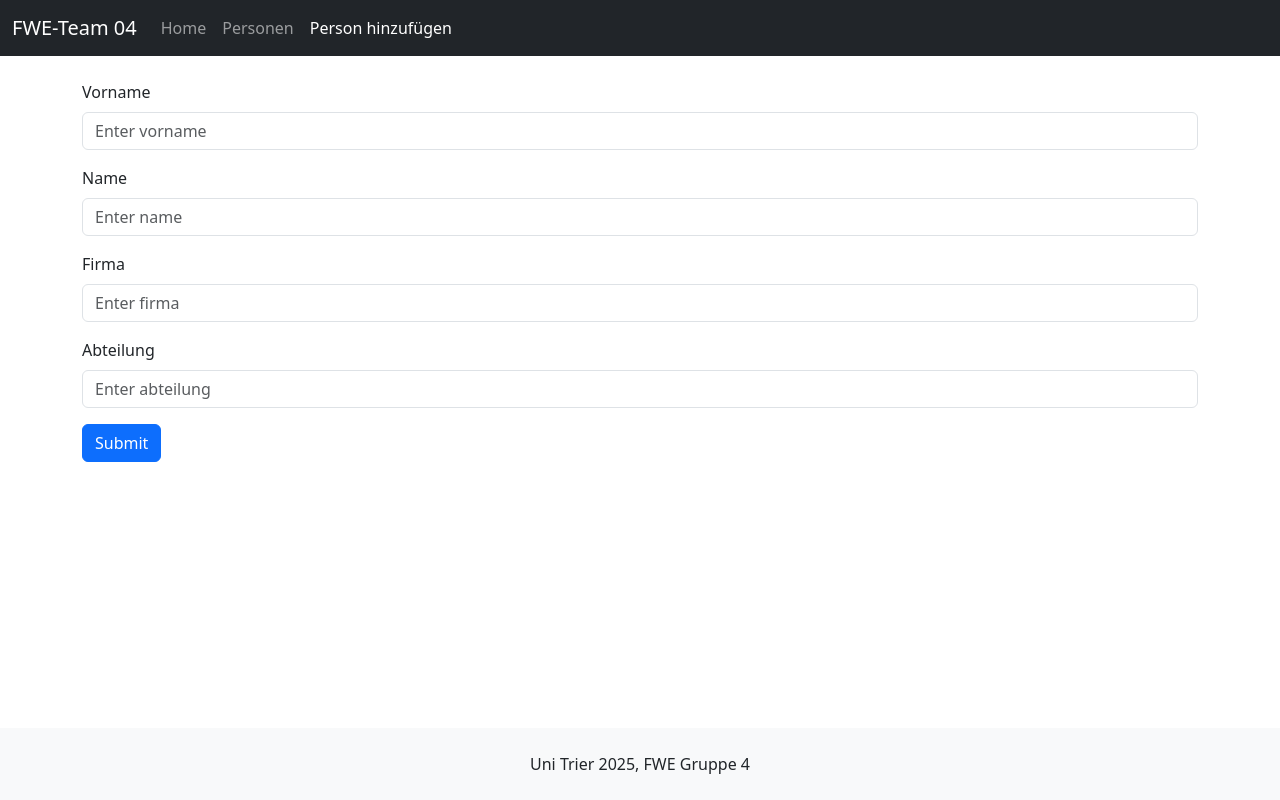
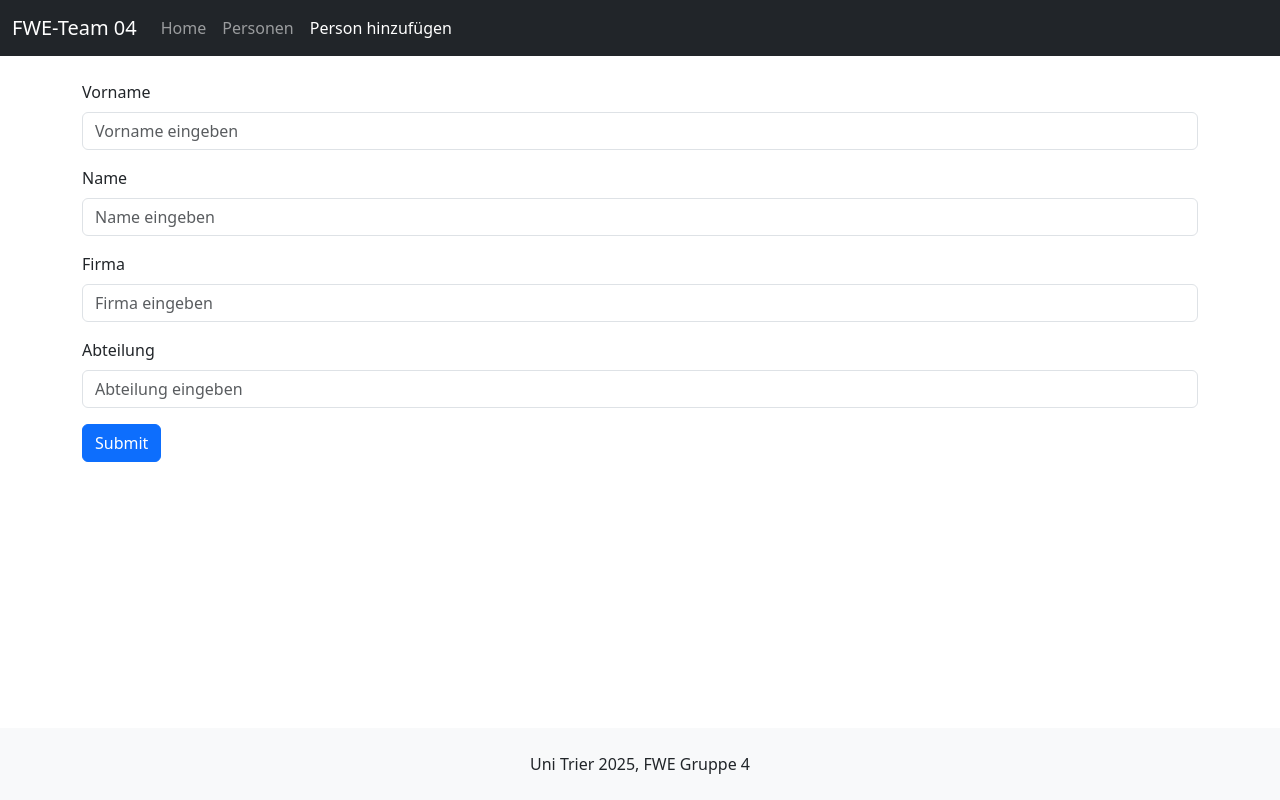
Before and after one commit to niklos01/fwe_04_react, a React (Vite) app: page /addperson in a window 1280 px wide. Built offline with nearby package versions, Linux system fonts and the light colour scheme.

Commit message:
feat: refactor form component to use FormInput for input fields

```diff
--- a/src/components/form.jsx
+++ b/src/components/form.jsx
@@ -1,4 +1,5 @@
 import { useState } from 'react';
+import FormInput from './form/FormInput';
 
 function Form() {
     const [name, setName] = useState('');
@@ -31,58 +32,34 @@ function Form() {
 
     return (
         <form onSubmit={sendToApi}>
-            <div className="mb-3">
-                <label htmlFor="vorname" className="form-label">
-                    Vorname
-                </label>
-                <input
-                    type="text"
-                    className="form-control"
+            <FormInput
+                label="Vorname"
                 id="vorname"
                 value={vorname}
                 onChange={(e) => setVorname(e.target.value)}
-                    placeholder="Enter vorname"
+                placeholder="Vorname eingeben"
             />
-            </div>
-            <div className="mb-3">
-                <label htmlFor="name" className="form-label">
-                    Name
-                </label>
-                <input
-                    type="text"
-                    className="form-control"
+            <FormInput
+                label="Name"
                 id="name"
                 value={name}
                 onChange={(e) => setName(e.target.value)}
-                    placeholder="Enter name"
+                placeholder="Name eingeben"
             />
-            </div>
-            <div className="mb-3">
-                <label htmlFor="firma" className="form-label">
-                    Firma
-                </label>
-                <input
-                    type="text"
-                    className="form-control"
+            <FormInput
+                label="Firma"
                 id="firma"
                 value={firma}
                 onChange={(e) => setFirma(e.target.value)}
-                    placeholder="Enter firma"
+                placeholder="Firma eingeben"
             />
-            </div>
-            <div className="mb-3">
-                <label htmlFor="abteilung" className="form-label">
-                    Abteilung
-                </label>
-                <input
-                    type="text"
-                    className="form-control"
+            <FormInput
+                label="Abteilung"
                 id="abteilung"
                 value={abteilung}
                 onChange={(e) => setAbteilung(e.target.value)}
-                    placeholder="Enter abteilung"
+                placeholder="Abteilung eingeben"
             />
-            </div>
             <button type="submit" className="btn btn-primary">
                 Submit
             </button>
--- /dev/null
+++ b/src/components/form/FormInput.jsx
@@ -0,0 +1,19 @@
+const FormInput = ({ label, id, value, onChange, placeholder }) => {
+    return (
+        <div className="mb-3">
+            <label htmlFor={id} className="form-label">
+                {label}
+            </label>
+            <input
+                type="text"
+                className="form-control"
+                id={id}
+                value={value}
+                onChange={onChange}
+                placeholder={placeholder}
+            />
+        </div>
+    );
+};
+
+export default FormInput;
```
Lines whose indentation alone changed are shown as unchanged.
